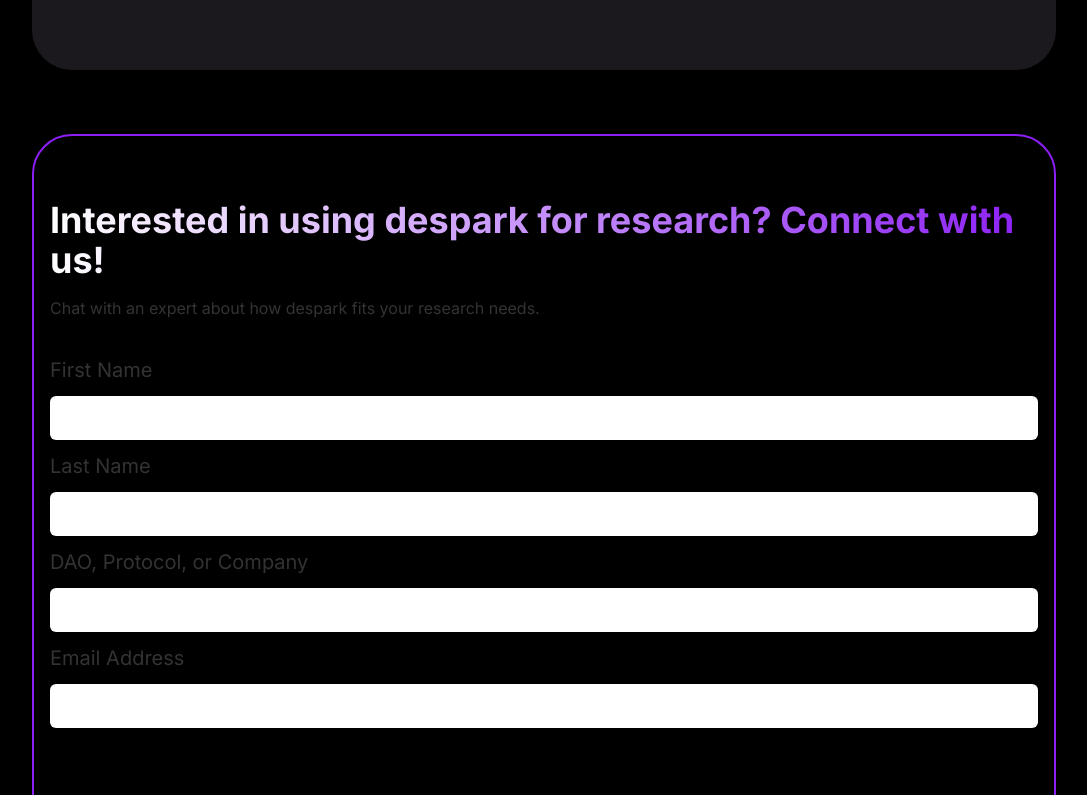
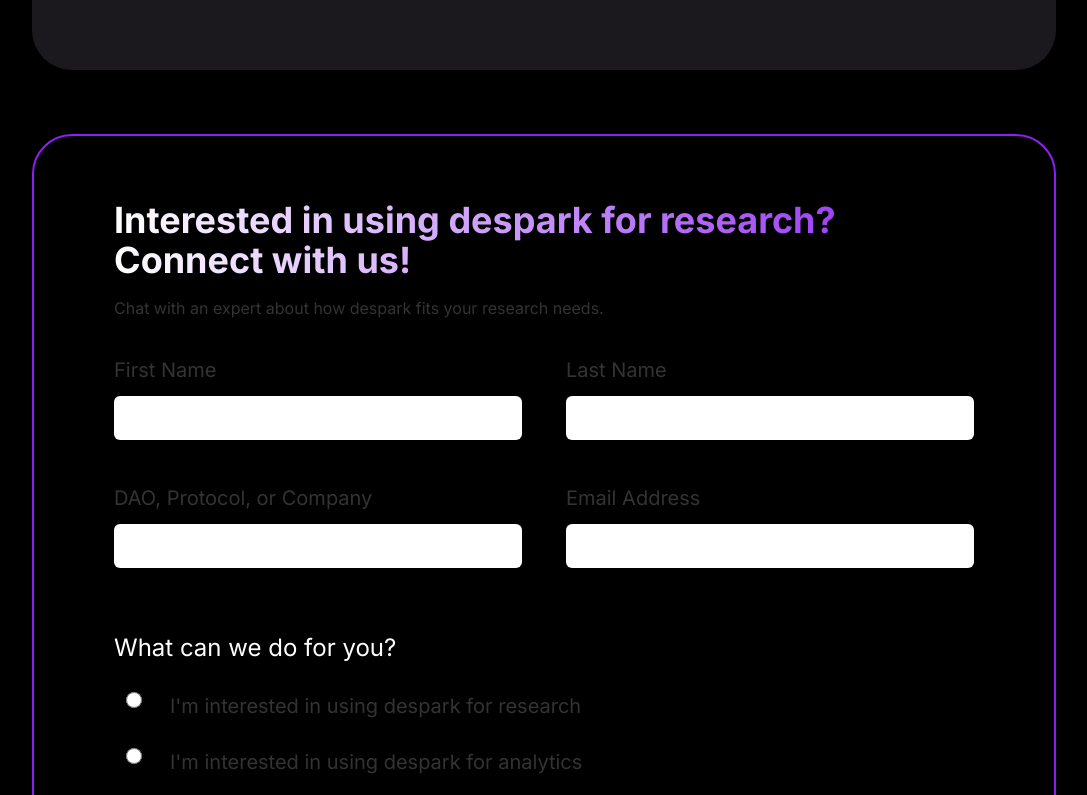
Before and after one commit to IamHenryOkeke/Despark.io-Redesign, a React (Vite) app: page / in a window 1280 px wide. Shown: the part 4084-4879 px from the top of the page, without its empty margins (96-1183 px from the left). Built offline with nearby package versions, Linux system fonts and the light colour scheme.

Commit message:
finished design

```diff
--- a/src/components/Contact.jsx
+++ b/src/components/Contact.jsx
@@ -1,6 +1,6 @@
 const Contact = () => {
   return (
-    <div className='px-4 py-16 border-2 my-16 border-[#8B1FF4] rounded-[40px]'>
+    <div className='px-4 md:px-10 lg:px-20 py-16 border-2 my-16 border-[#8B1FF4] rounded-[40px]'>
         <h1 className="bg-gradient-to-r from-[#FFFFFF] to-[#8B1FF4] text-transparent bg-clip-text font-bold text-2xl lg:text-4xl text-start">
             Interested in using despark for research? Connect with us!
         </h1>
@@ -8,7 +8,7 @@
             Chat with an expert about how despark fits your research needs.
         </p>
         <form action="" className='text-[#333333] text-sm lg:text-xl mt-9'>
-            <div className='flex flex-col gap-3'>
+            <div className='flex flex-col gap-3 md:grid grid-cols-2 md:gap-6 lg:gap-11'>
                 <div className='flex flex-col gap-3'>
                     <label htmlFor="">First Name</label>
                     <input type="text" className='w-full rounded-md h-11 px-4'/>
@@ -31,15 +31,15 @@
             </h1>
             <div className='flex flex-col gap-7'>
                 <div className='flex gap-4'>
-                    <input type="radio" value="HTML"/>
-                    <label htmlFor="html">I'm interested in using despark for researchI</label>
+                    <input type="radio" value="I'm interested in using despark for research" className="h-4 w-10"/>
+                    <label htmlFor="html">I'm interested in using despark for research</label>
                 </div>
                 <div className='flex gap-4'>
-                    <input type="radio" value="CSS"/>
+                    <input type="radio" value="I'm interested in using despark for analytics" className="h-4 w-10"/>
                     <label htmlFor="css">I'm interested in using despark for analytics</label>
                 </div>
                 <div className='flex gap-4'>
-                    <input type="radio" value="JavaScript"/>
+                    <input type="radio" value="Something else" className="h-4 w-10"/>
                     <label htmlFor="javascript">Something else</label>
                 </div>
             </div>
--- a/src/components/Hero.jsx
+++ b/src/components/Hero.jsx
@@ -1,5 +1,3 @@
-import BgImage from "../assets/images/HeroLarge.png"
-
 const Hero = () => {
   return (
     <div id="hero-section" className="flex md:text-center bg-hero-large flex-col items-center justify-center gap-6 text-white h-[550px] lg:h-[1000px] lg:py-60 font-semibold">
--- a/src/components/Navbar.jsx
+++ b/src/components/Navbar.jsx
@@ -4,13 +4,16 @@
 
 const Navbar = () => {
   const [navbar, setNavbar] = useState(false);
+  const handleClick = () => {
+    setNavbar(!navbar)
+  }
   return (
     <nav className="mx-4 md:mx-8 lg:mx-32 font-body text-white">
         <div className="flex pt-10 justify-between items-center">
             <h1 className="font-bold text-2xl">
                 <span className="text-white">de</span><span className="text-indigo-1000">spark</span>
             </h1>
-            <div onClick={() => setNavbar(!navbar)} className='w-6 h-6 cursor-pointer lg:hidden md:w-8 md:h-8 '>
+            <div onClick={() => handleClick()} className='w-6 h-6 cursor-pointer lg:hidden md:w-8 md:h-8 '>
                 {navbar ? <MenuCloseIcon className = "fill-white"/> : <MenuOpenIcon/>}
             </div>
             <ul className="hidden lg:flex lg:gap-10 w-full lg:w-auto text-[20px]">
@@ -41,20 +44,20 @@
                 </button>
             </div>
         </div>
-        <div className={`${navbar ? "flex" : "hidden"} lg:hidden py-4 flex-col items-center gap-4 mt-3 rounded-xl`}>
-            <ul className='flex flex-col items-center gap-5'>
-                <li className="navbar-item">
-                    <a href="">
+        <div className={`${navbar ? "flex" : "hidden"} bg-[#ffffff80] lg:hidden py-4 flex-col items-center gap-4 mt-3 rounded-xl transition-all ease-in duration-500`}>
+            <ul id="navlist" className='flex flex-col items-center gap-5'>
+                <li>
+                    <a href="" className="hover:text-[#ffffff80]">
                         How it works
                     </a>
                 </li>
-                <li className="navbar-item">
-                    <a href="">
+                <li>
+                    <a href="" className="hover:text-[#ffffff80]">
                         About
                     </a>
                 </li>
-                <li className="navbar-item">
-                    <a href="">
+                <li>
+                    <a href="" className="hover:text-[#ffffff80]">
                         Blog
                     </a>
                 </li>
```
